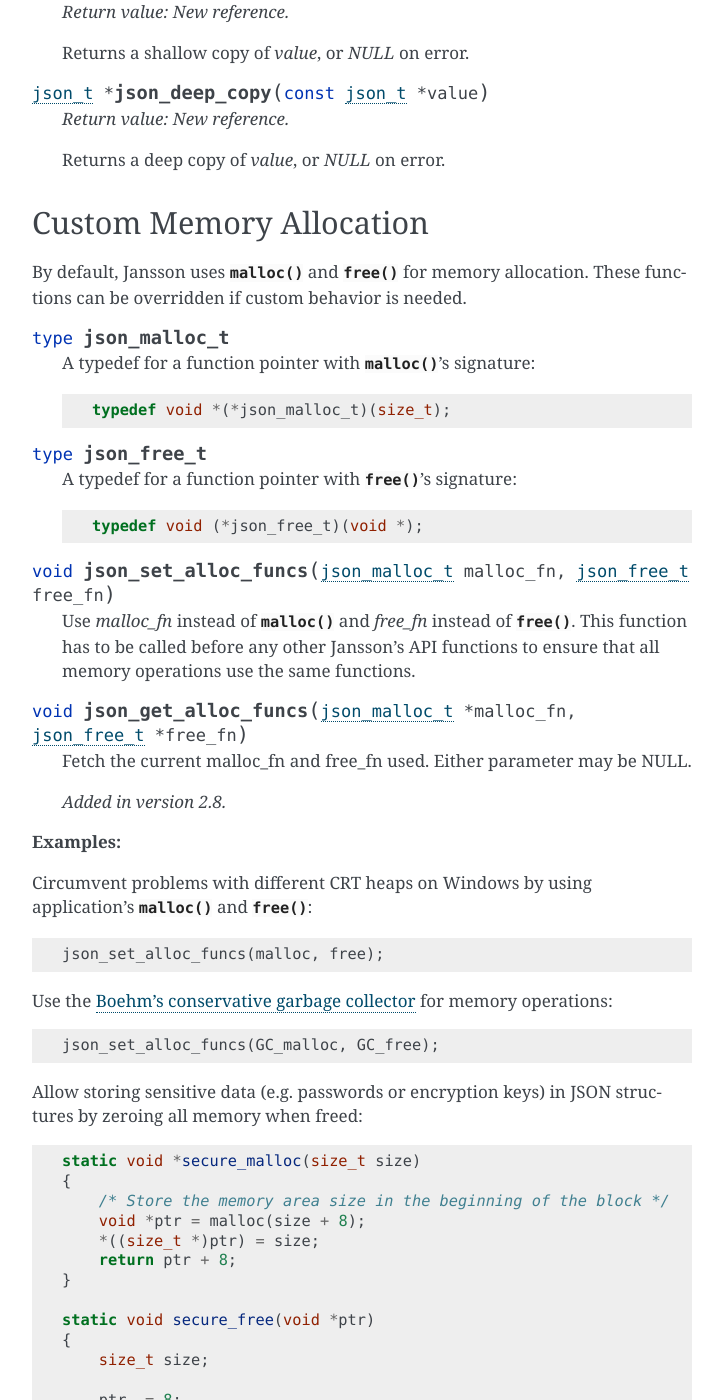
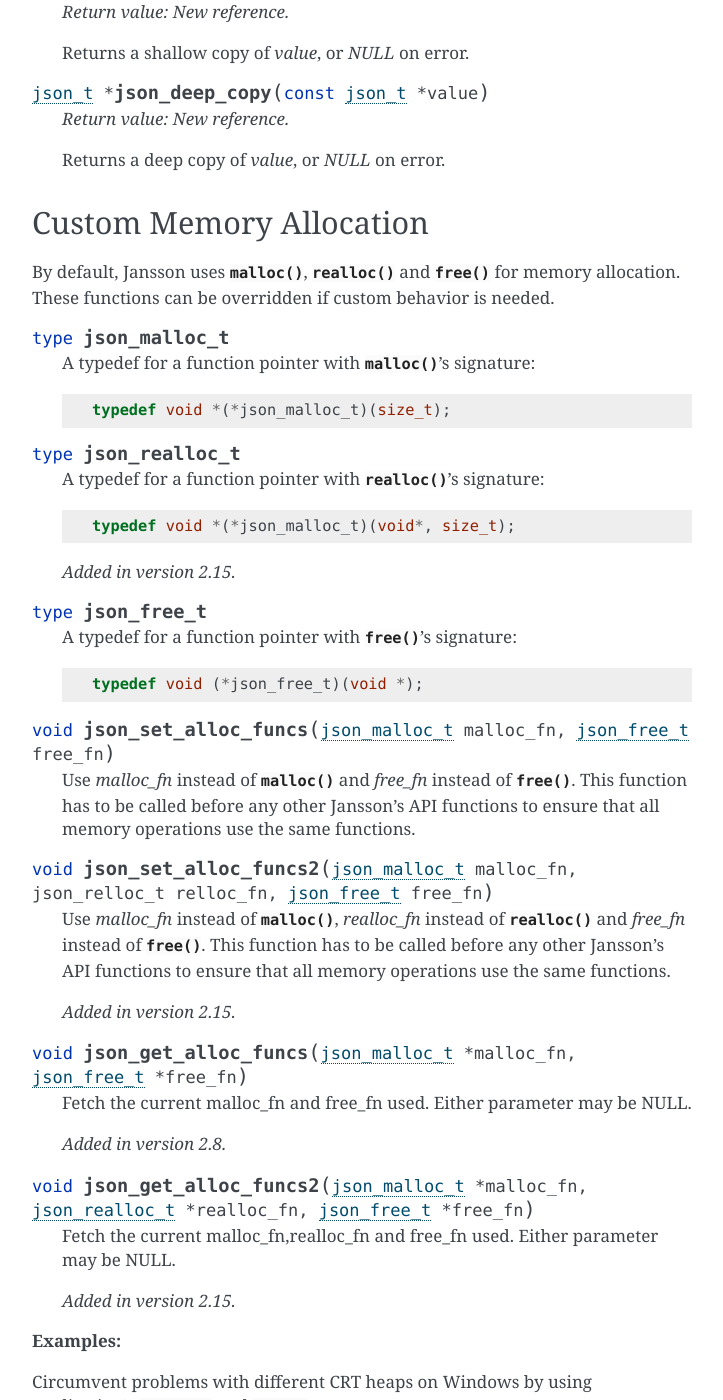
Before and after one commit to akheron/jansson, a Sphinx documentation site: the page built from doc/apiref.rst, in a window 1280 px wide and 1400 px high, scrolled down 36849 px. Shown: the whole window, without its empty margins (388-1111 px from the left). Built offline with Sphinx 7.4.7, drawn with Linux system fonts in a browser that asks for light colours; some of the changed text lies outside the part shown.

Commit message:
Add realloc

```diff
--- a/doc/apiref.rst
+++ b/doc/apiref.rst
@@ -1907,7 +1907,7 @@
 Custom Memory Allocation
 ========================
 
-By default, Jansson uses :func:`malloc()` and :func:`free()` for
+By default, Jansson uses :func:`malloc()`, :func:`realloc()` and :func:`free()` for
 memory allocation. These functions can be overridden if custom
 behavior is needed.
 
@@ -1917,6 +1917,16 @@
    signature::
 
        typedef void *(*json_malloc_t)(size_t);
+
+.. type:: json_realloc_t
+
+   A typedef for a function pointer with :func:`realloc()`'s
+   signature::
+
+       typedef void *(*json_malloc_t)(void*, size_t);
+
+
+   .. versionadded:: 2.15
 
 .. type:: json_free_t
 
@@ -1932,6 +1942,15 @@
    Jansson's API functions to ensure that all memory operations use
    the same functions.
 
+.. function:: void json_set_alloc_funcs2(json_malloc_t malloc_fn, json_relloc_t relloc_fn, json_free_t free_fn)
+
+   Use *malloc_fn* instead of :func:`malloc()`, *realloc_fn* instead of :func:`realloc()` and *free_fn* instead
+   of :func:`free()`. This function has to be called before any other
+   Jansson's API functions to ensure that all memory operations use
+   the same functions.
+
+   .. versionadded:: 2.15
+
 .. function:: void json_get_alloc_funcs(json_malloc_t *malloc_fn, json_free_t *free_fn)
 
    Fetch the current malloc_fn and free_fn used. Either parameter
@@ -1939,6 +1958,13 @@
 
    .. versionadded:: 2.8
 
+.. function:: void json_get_alloc_funcs2(json_malloc_t *malloc_fn, json_realloc_t *realloc_fn, json_free_t *free_fn)
+
+   Fetch the current malloc_fn,realloc_fn and free_fn used. Either parameter
+   may be NULL.
+
+   .. versionadded:: 2.15
+
 **Examples:**
 
 Circumvent problems with different CRT heaps on Windows by using
@@ -1950,6 +1976,12 @@
 operations::
 
     json_set_alloc_funcs(GC_malloc, GC_free);
+         or
+    json_set_alloc_funcs2(GC_malloc, GC_realloc, GC_free);
+
+
+   When realloc is not defined is it emulated using malloc and free.
+
 
 .. _Boehm's conservative garbage collector: http://www.hboehm.info/gc/
 
```
Also changed, not shown: 4 other files.
